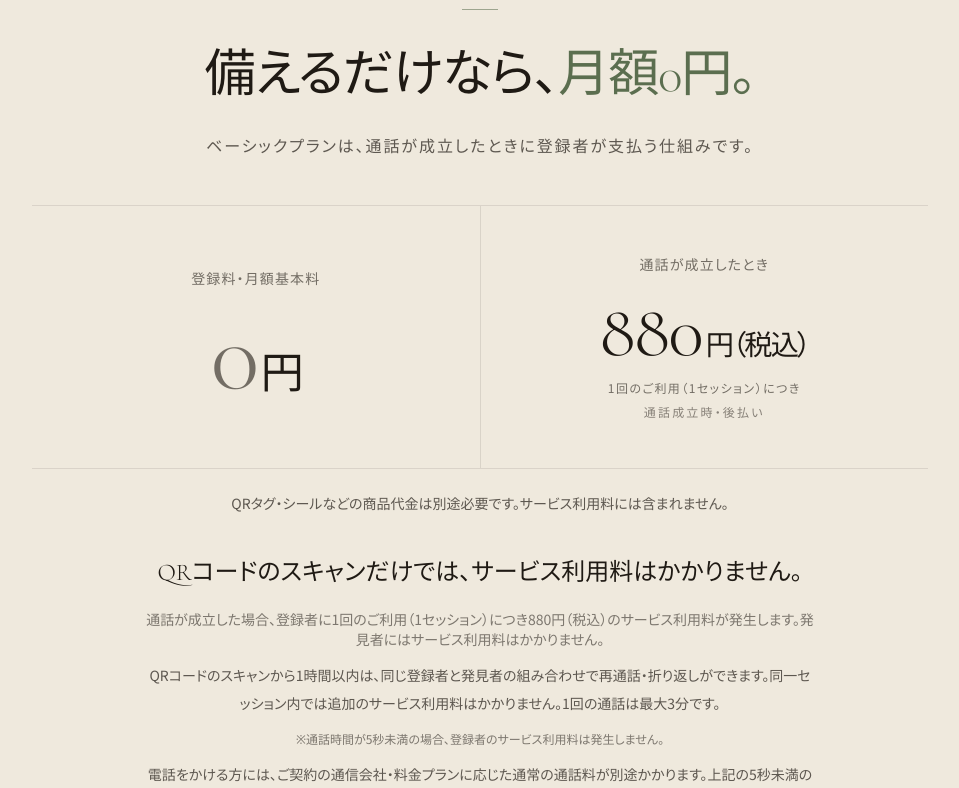
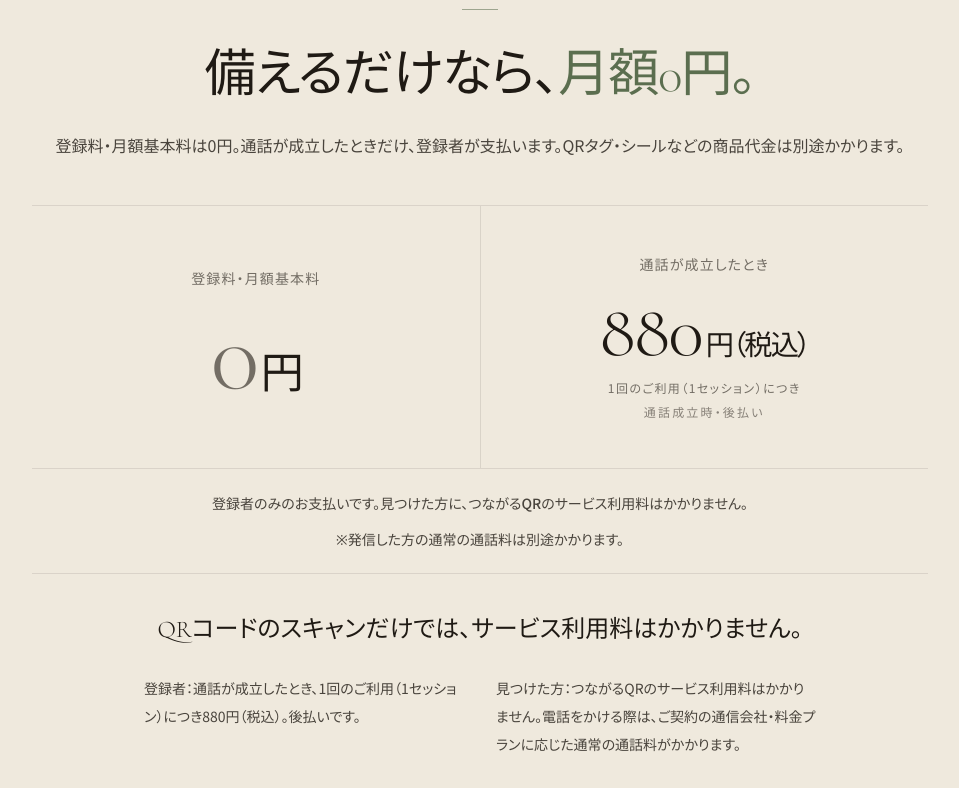
Before and after one commit to akizu815-create/QRing, a Next.js app: page / in a window 1280 px wide. Shown: the part 4020-4808 px from the top of the page, without its empty margins (160-1119 px from the left). Built offline with nearby package versions, Linux system fonts and the light colour scheme.

Commit message:
Clarify HOME payer responsibilities and PRICE description without changing fee rules

```diff
--- a/src/components/PriceSection.tsx
+++ b/src/components/PriceSection.tsx
@@ -20,8 +20,8 @@ export default function PriceSection() {
             </h2>
           </Reveal>
           <Reveal delay={180}>
-            <p className="mt-6 text-sm tracking-[0.12em] text-ink/70 md:text-base">
-              ベーシックプランは、通話が成立したときに登録者が支払う仕組みです。
+            <p className="mt-6 text-sm leading-7 text-ink/80 md:text-base">
+              登録料・月額基本料は0円。通話が成立したときだけ、登録者が支払います。QRタグ・シールなどの商品代金は別途かかります。
             </p>
           </Reveal>
         </div>
@@ -53,10 +53,13 @@ export default function PriceSection() {
                 通話成立時・後払い
               </p>
             </div>
+            <div className="col-span-3 border-t border-ink/10 px-4 py-5 text-center text-sm leading-7 text-ink/80">
+              <p className="font-medium">登録者のみのお支払いです。見つけた方に、つながるQRのサービス利用料はかかりません。</p>
+              <p className="mt-2">※発信した方の通常の通話料は別途かかります。</p>
+            </div>
           </div>
         </Reveal>
 
-        <p className="mx-auto mt-5 max-w-2xl text-center text-sm leading-7 text-ink/70">QRタグ・シールなどの商品代金は別途必要です。サービス利用料には含まれません。</p>
 
         <div className="mx-auto mt-8 max-w-2xl text-center md:mt-10">
           <Reveal delay={300}>
@@ -65,12 +68,12 @@ export default function PriceSection() {
             </p>
           </Reveal>
           <Reveal delay={360}>
-            <p className="body-jp mt-5 text-xs text-ink/55 md:text-sm">
-              通話が成立した場合、登録者に1回のご利用（1セッション）につき880円（税込）のサービス利用料が発生します。発見者にはサービス利用料はかかりません。
-            </p>
-            <p className="mt-3 text-sm leading-7 text-ink/70">QRコードのスキャンから1時間以内は、同じ登録者と発見者の組み合わせで再通話・折り返しができます。同一セッション内では追加のサービス利用料はかかりません。1回の通話は最大3分です。</p>
-            <p className="mt-3 text-xs leading-relaxed text-ink/55">※通話時間が5秒未満の場合、登録者のサービス利用料は発生しません。</p>
-            <p className="mt-3 text-sm leading-7 text-ink/70">電話をかける方には、ご契約の通信会社・料金プランに応じた通常の通話料が別途かかります。上記の5秒未満の免除は、通常の通話料には適用されません。</p>
+            <dl className="mt-7 grid gap-4 text-left text-sm leading-7 text-ink/80 md:grid-cols-2 md:gap-x-8 md:gap-y-6">
+              <div><dt className="inline font-medium after:content-['：']">登録者</dt><dd className="inline">通話が成立したとき、1回のご利用（1セッション）につき880円（税込）。後払いです。</dd></div>
+              <div><dt className="inline font-medium after:content-['：']">見つけた方</dt><dd className="inline">つながるQRのサービス利用料はかかりません。電話をかける際は、ご契約の通信会社・料金プランに応じた通常の通話料がかかります。</dd></div>
+              <div><dt className="inline font-medium after:content-['：']">かけ直し</dt><dd className="inline">QRコードのスキャンから1時間以内は、同じ登録者と発見者の組み合わせで再通話・折り返しができます。同一セッション内では追加のサービス利用料はかかりません。1回の通話は最大3分です。</dd></div>
+              <div><dt className="inline font-medium after:content-['：']">5秒未満の通話</dt><dd className="inline">※通話時間が5秒未満の場合、登録者のサービス利用料は発生しません。上記の5秒未満の免除は、通常の通話料には適用されません。</dd></div>
+            </dl>
           </Reveal>
           <Reveal delay={420}>
             <Link
--- a/src/lib/seo.ts
+++ b/src/lib/seo.ts
@@ -63,7 +63,7 @@ export const SEO_PAGES = {
   "price": {
     "path": "/price/",
     "title": "つながるQRの料金案内｜株式会社QRing",
-    "description": "つながるQRの料金案内。通話が成立した1セッションにつき880円（税込）。通常の電話料金は発信した方に別途かかります。通話時間が5秒未満の場合、サービス利用料は発生しません。"
+    "description": "つながるQRの料金案内。登録料・月額基本料は0円。通話が成立したとき、登録者に1回のご利用（1セッション）につき880円（税込）。見つけた方にサービス利用料はかかりません。QRタグ・シール等の商品代金は別途。"
   },
   "news": {
     "path": "/news/",
```
Also changed, not shown: 2 other files (tests, documents, lock files or other folders).
